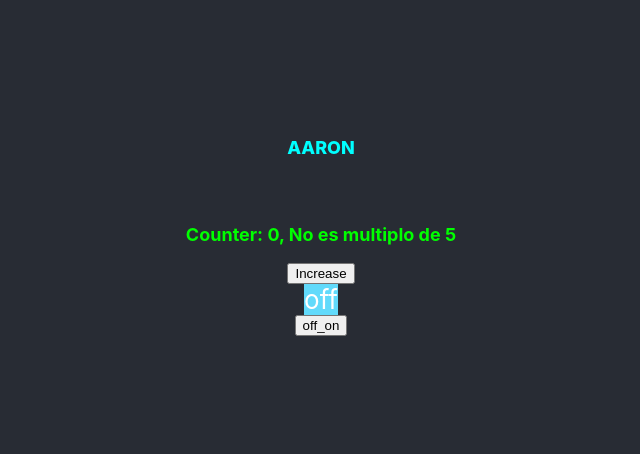
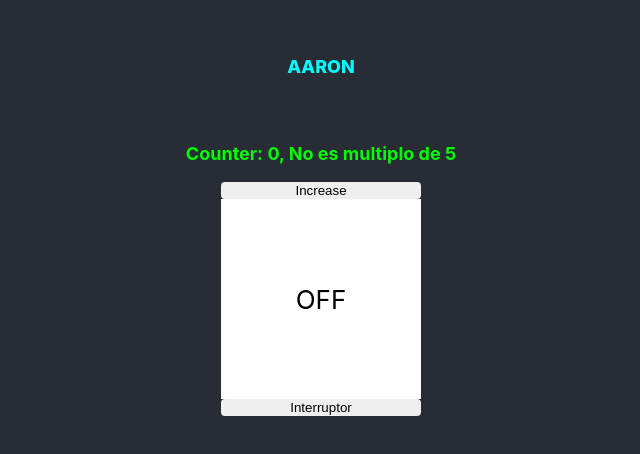
Before and after one commit to Nesjesramrey/18gReact, a React (Create React App) app: page / in a window 1280 px wide. Shown: the part 170-624 px from the top of the page, without its empty margins (319-959 px from the left). Built offline with nearby package versions, Linux system fonts and the light colour scheme.

Commit message:
exercise switch

```diff
--- a/src/App.css
+++ b/src/App.css
@@ -44,10 +44,29 @@
   color: white;
 }
 
-.squareOn{
+.square {
+  display: flex;
+  justify-content: center;
+  align-items: center;
+  height: 200px;
+  width: 200px;
+}
+
+.square-on {
   background-color: #61dafb;
 }
 
-.squareOff{
-  background-color: #61dafb;
+.square-off {
+  background-color: white;
+  color: black;
 }
+
+button {
+  width: 200px;
+  border: none;
+  border-radius: 4px;
+}
+button:hover {
+  width: 200px;
+  border: blue 1px;
+}
--- a/src/App.js
+++ b/src/App.js
@@ -8,7 +8,7 @@ import FullName from "./components/FullName";
 
 function App() {
   const [count, setCount] = useState(0);
-  const [state, onOffLigth] = useState("off");
+  const [isOn, setIsOn] = useState(false);
 
   const handleClick = (increase) => {
     let newCount = count;
@@ -20,27 +20,12 @@ function App() {
     setCount(newCount);
   };
 
-  const handleClick2 = (off_on) => {
-    let button = "";
-    if (off_on === "off") {
-      button = "on";
-    }
-    if (off_on === "on") {
-      button = "off";
-    } else {
-      button = "off";
-    }
-    onOffLigth(button);
-  };
-
   const isMultiple = count % 5 === 0 && count !== 0 ? true : false;
   const countType = isMultiple ? "Es multiplo de 5" : "No es multiplo de 5";
   const countClass = isMultiple ? "active" : "inactivo";
 
-  const isOnOff = state === "off" ? true : false;
-  const buttonOn = isOnOff ? "on" : "off";
-  const colorButton = buttonOn ? "squareOn" : "squareOff";
-
+  const squareClass = isOn ? "square-on" : "square-off";
+  const squareText = isOn ? "ON" : "OFF";
   return (
     <div className="App">
       <header className="App-header">
@@ -51,8 +36,14 @@ function App() {
         </p>
         <button onClick={() => handleClick(true)}>Increase</button>
 
-        <div className={colorButton}>{state}</div>
-        <button onClick={() => handleClick2(true)}>off_on</button>
+        <div className={`square ${squareClass}`}>{squareText}</div>
+        <div
+          style={{
+            display: "flex",
+          }}
+        >
+          <button onClick={() => setIsOn(!isOn)}>Interruptor</button>
+        </div>
       </header>
     </div>
   );
```
